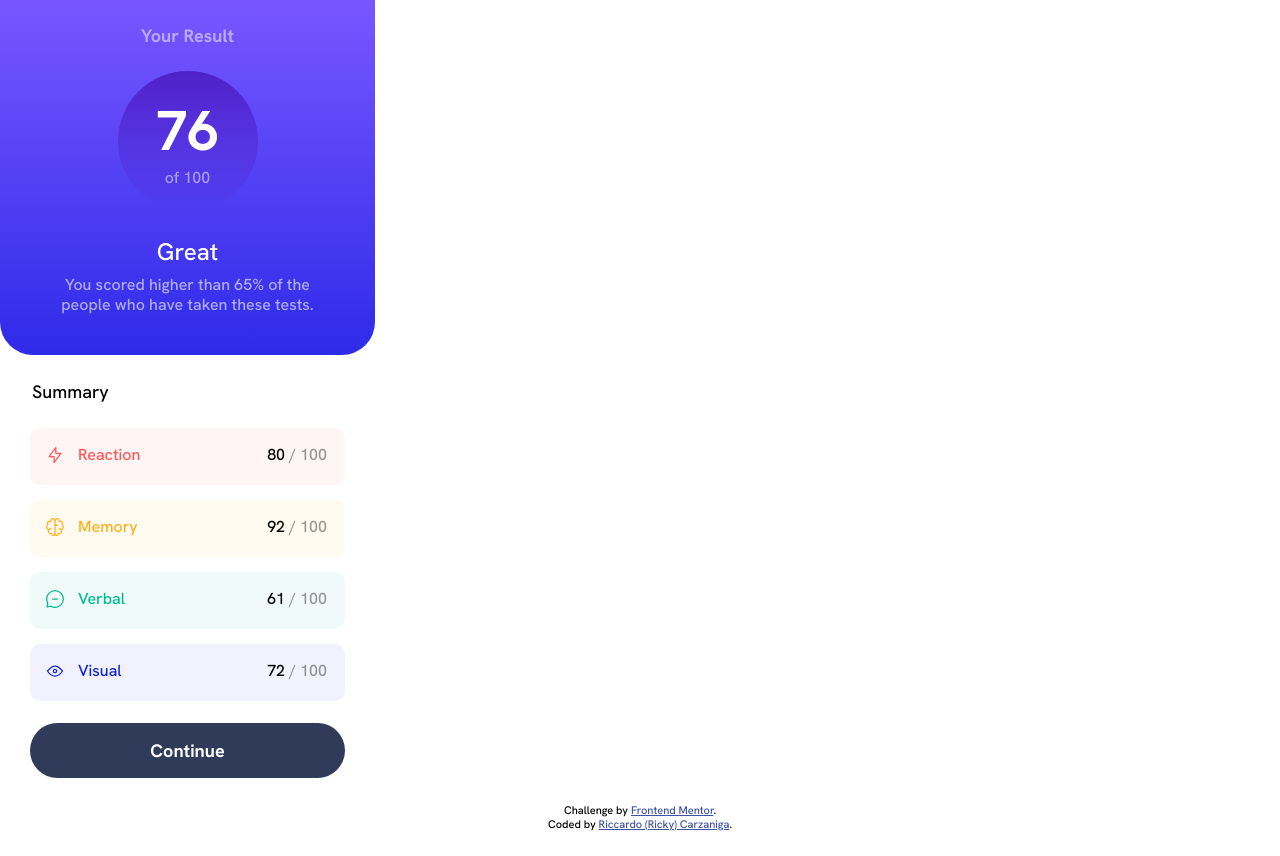
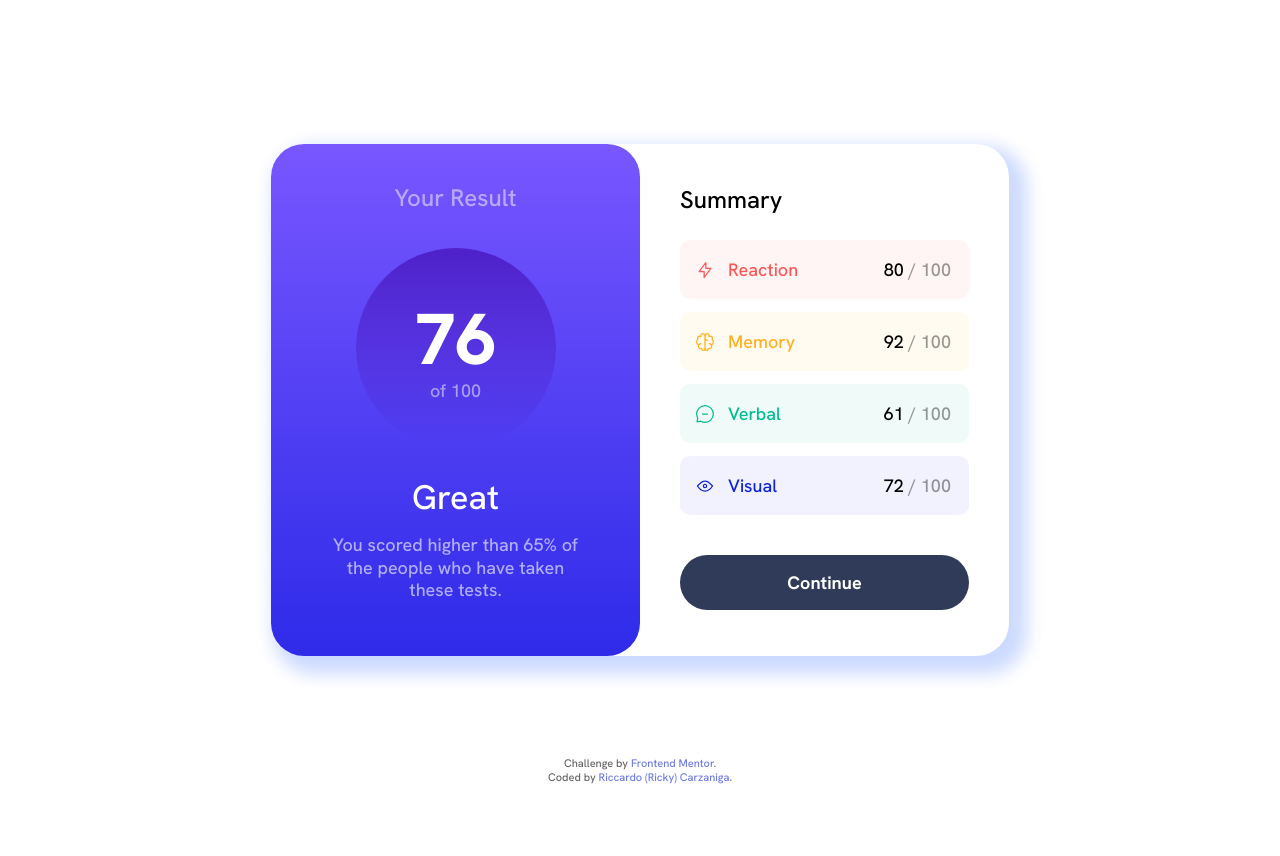
Before and after one commit to ironest/frontend-mentor-challenges, a plain HTML site: page index.html in a window 1280 px wide. After the commit the page ends 800 px from the top, so only its background shows below. Drawn offline with Linux system fonts and the light colour scheme.

Commit message:
Fixed attribution content

```diff
--- a/index.html
+++ b/index.html
@@ -22,17 +22,6 @@
     <link rel="stylesheet" href="./styles.css" />
 
     <title>Frontend Mentor | Results summary component</title>
-
-    <!-- Feel free to remove these styles or customise in your own stylesheet 👍 -->
-    <style>
-      .attribution {
-        font-size: 11px;
-        text-align: center;
-      }
-      .attribution a {
-        color: hsl(228, 45%, 44%);
-      }
-    </style>
   </head>
   <body>
     <div class="wrapper">
--- a/styles.css
+++ b/styles.css
@@ -8,14 +8,20 @@
 body {
   width: 100%;
   height: 100vh;
+  display: flex;
+  flex-direction: column;
+  justify-content: start;
+  align-items: center;
 }
 
 .wrapper {
+  position: relative;
   width: 375px;
   display: flex;
   flex-direction: column;
   justify-content: start;
   align-items: stretch;
+  /* height: 100%; */
 }
 
 .score {
@@ -53,13 +59,15 @@ body {
   flex-direction: column;
   justify-content: center;
   align-items: center;
-  margin-bottom: 25px;
+  margin-bottom: 24px;
 }
 
 .score-result .big {
   font-size: 56px;
   font-weight: 700;
+  margin-top: 4px;
 }
+
 .score-result .small {
   font-size: 16px;
   font-weight: 500;
@@ -70,7 +78,7 @@ body {
   color: hsl(0, 0%, 100%);
   font-size: 24px;
   font-weight: 500;
-  margin-bottom: 8px;
+  margin-bottom: 10px;
 }
 
 .score-insight {
@@ -154,11 +162,104 @@ body {
 }
 
 .attribution {
-  padding-bottom: 25px;
-  bottom: 25px;
+  padding: 1rem 0 1rem;
   font-size: 11px;
   text-align: center;
+  opacity: 0.6;
 }
 .attribution a {
-  color: hsl(228, 45%, 44%);
+  color: hsl(234, 85%, 45%);
+  text-decoration: none;
 }
+
+.attribution a:hover {
+  text-decoration: underline;
+}
+
+@media only screen and (min-width: 500px) {
+  body {
+    justify-content: center;
+  }
+
+  .wrapper {
+    width: 738px;
+    display: flex;
+    flex-direction: row;
+    flex-wrap: wrap;
+    border-radius: 33px;
+    box-shadow: 10px 10px 17px 8px rgba(0, 71, 255, 0.2);
+    height: initial;
+  }
+
+  .wrapper::after {
+    background-image: url("./design/test.png");
+  }
+
+  .score {
+    width: 369px;
+    border-radius: 33px;
+    justify-content: flex-start;
+  }
+
+  .score-label {
+    font-size: 24px;
+    font-weight: 500;
+    margin-top: 14px;
+    margin-bottom: 35px;
+  }
+
+  .score-result {
+    width: 200px;
+    height: 200px;
+  }
+
+  .score-result .big {
+    font-size: 72px;
+    font-weight: 800;
+    line-height: 80px;
+  }
+
+  .score-result .small {
+    font-size: 18px;
+  }
+
+  .score-greeting {
+    font-size: 34px;
+    margin-top: 3px;
+    margin-bottom: 15px;
+  }
+
+  .score-insight {
+    font-size: 18px;
+    width: 250px;
+    line-height: 1.25;
+    margin-bottom: 14px;
+  }
+
+  .summary {
+    width: 369px;
+    padding: 40px;
+  }
+
+  .summary-label {
+    margin-left: 0;
+    font-size: 24px;
+  }
+
+  .summary-skill {
+    font-size: 18px;
+    margin-bottom: 13px;
+    padding: 18px 18px 18px 15px;
+  }
+
+  .blue {
+    margin-bottom: 40px;
+  }
+
+  .attribution {
+    position: absolute;
+    bottom: 1rem;
+    padding: 0;
+  }
+
+}
```
